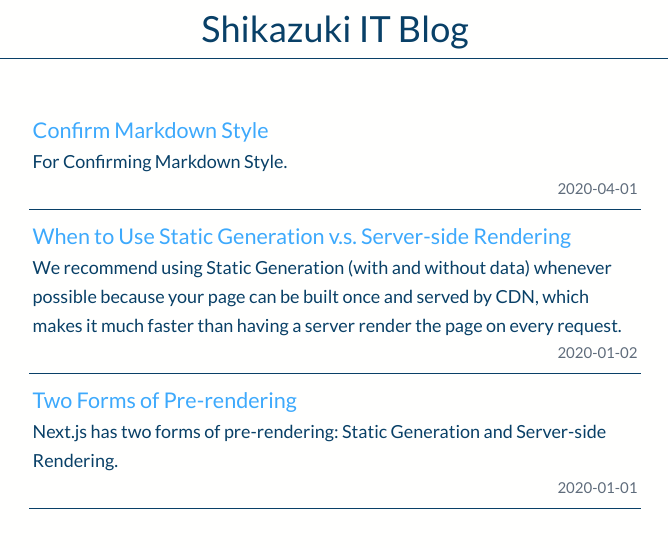
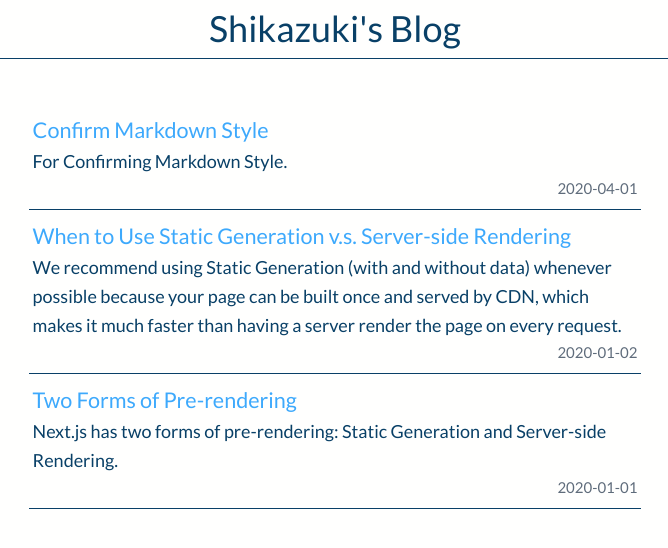
Before and after one commit to shikazuki/blog-app, a Next.js app: page / in a window 1280 px wide. Shown: the top 548 px of the page, without its empty margins (305-973 px from the left). Built offline with nearby package versions, Linux system fonts and the light colour scheme.

Commit message:
update site title.

```diff
--- a/components/layout.tsx
+++ b/components/layout.tsx
@@ -3,7 +3,7 @@ import styles from "./layout.module.css";
 import utilStyles from "../styles/utils.module.css";
 import Link from "next/link";
 
-export const siteTitle = "Shikazuki IT Blog";
+export const siteTitle = "Shikazuki's Blog";
 
 export default function Layout({
   children,
```
